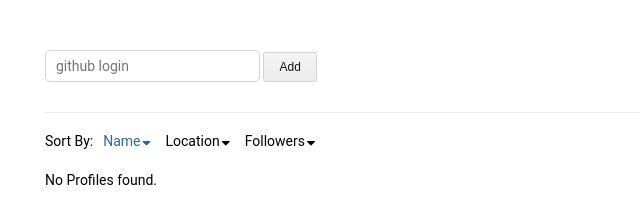
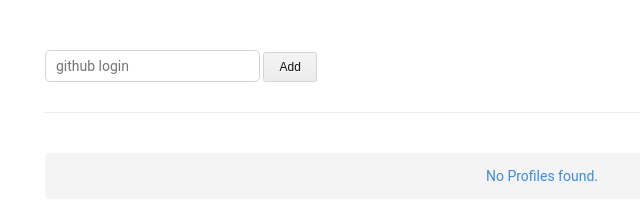
Before and after one commit to ssolanki/github-card-component, a website: page index.html in a window 1280 px wide. Shown: the whole page, without its empty margins (98-738 px from the left). Drawn offline with nearby package versions, Linux system fonts and the light colour scheme; files that its build step writes are made by us from their sources; files whose address does not match are found by name.

Commit message:
sortbar removed when number of profiles are 0

```diff
--- a/index.html
+++ b/index.html
@@ -14,7 +14,7 @@
 				</form>
 			</div>
 			<div class="hr-line"></div>
-			<div class="sort-order">
+			<div class="sort-order hidden">
 				<ul>
 					<li> Sort By:</li>
 					<li class="active" id="sortMethod0"> <span onclick="setSortedMethod(0)"> Name</span><i class="fa fa-sort-down"></i></li>
@@ -23,9 +23,6 @@
 				</ul>
 			</div>
 			<div class="profiles" id="profiles">
-				<div class="empty-result" id="emptyResult">
-					No Profiles found.
-				</div>
 				<!--<div class="col-3">
 					 <div class="card">
 						<a href="#" target="_blank">
--- a/main.js
+++ b/main.js
@@ -8,6 +8,7 @@ var sortMethods = [
 ];
 // setSortedMethod(0);
 var selectedSortMethod = sortMethods[0],selectedSortIndex = 0;
+addEmptyDiv() // add no reuslt div
 function setSortedMethod(sortTypeIndex){
 	if(sortMethods[sortTypeIndex]!==selectedSortMethod){
 		$("#sortMethod"+selectedSortIndex).removeClass("active");
@@ -57,7 +58,10 @@ function createUI(list){
 		// console.log(getCard(list[i]));
 		$("#profiles").append(getCard(list[i]));
 	}
-
+}
+function addEmptyDiv(){
+	var div = '<div class="empty-result" id="emptyResult"> No Profiles found.</div>';
+	$("#profiles").append(div);
 }
 function getCard(obj){
 	var column = document.createElement("div");
@@ -118,6 +122,8 @@ $( "#githubLink" ).submit(function( event ) {
 			} else{
 				addObject(obj,profiles);
     		$("#emptyResult").addClass("hidden");
+    		$(".sort-order").removeClass("hidden");
+
 				$("#githubId").val("");
 			}
 	})
@@ -136,7 +142,8 @@ $( "#githubLink" ).submit(function( event ) {
     	$(this).find("#"+githubId).remove();
     	removeObject(githubId,profiles);	// remove from profiles list also
     	if(profiles.length==0){
-    		$("#emptyResult").removeClass("hidden");
+    		addEmptyDiv();
+    		$(".sort-order").addClass("hidden");
     	}
     }else{
     	window.open(
--- a/sass/pages/_home.scss
+++ b/sass/pages/_home.scss
@@ -97,10 +97,13 @@
 		}
 	}
 }
-.no-result{
+.empty-result{
 	padding: 15px;
-	margin: 0 auto;
+	margin: 20px auto;
 	background: $gray-lightest;
+	text-align: center;
+	border-radius: 5px;
+	color: $blue;
 }
 .hidden{
 	display: none;
```
Also changed, not shown: README.md.
